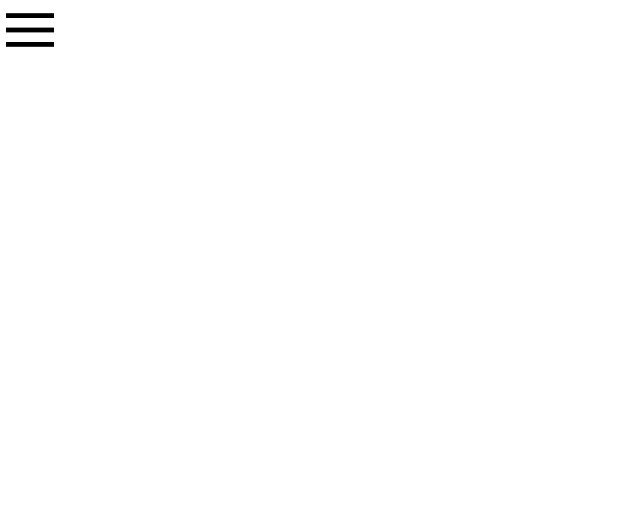
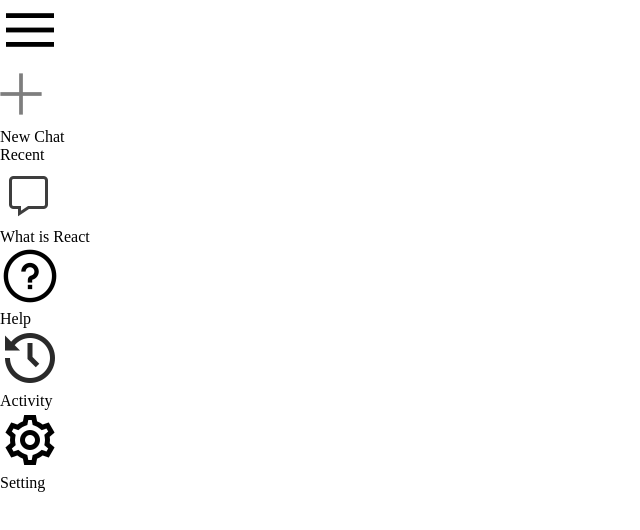
Before and after one commit to hamzarahmoun/gemini, a React (Vite) app: page / in a window 1280 px wide. Shown: the top 530 px of the page, without its empty margins (0-640 px from the left). Built offline with nearby package versions, Linux system fonts and the light colour scheme.

Commit message:
left-side

```diff
--- a/index.html
+++ b/index.html
@@ -4,7 +4,7 @@
     <meta charset="UTF-8" />
     <link rel="icon" type="image/svg+xml" href="/vite.svg" />
     <meta name="viewport" content="width=device-width, initial-scale=1.0" />
-    <title>Gemini Clone1</title>
+    <title>Gemini Clone</title>
   </head>
   <body>
     <div id="root"></div>
--- a/src/component/Sidebar/Sidebar.jsx
+++ b/src/component/Sidebar/Sidebar.jsx
@@ -7,10 +7,39 @@
     <div className='sidebar'>
         <div className="top">
             <img src={assets.menu_icon} alt="" />
+            <div className='new-chat'>
+              <img src={assets.plus_icon} alt="" />
+              <p> New Chat</p>
+            </div>
+            <div className="recent">
+              <p className="recent-title">Recent</p>
+              <div className="recent-entry">
+                <img src={assets.message_icon} alt="" />
+                <p>What is React</p>
+              </div>
+            </div>
+
         </div>
         <div className="bottom">
+          <div className="bottom-item recent-entry" >
+            <img src={assets.question_icon} alt=''/>
+            <p >Help</p>
+          </div>
+          <div className="bottom-item recent-entry" >
+            <img src={assets.history_icon} alt=''/>
+            <p >Activity</p>
+          </div>
+          <div className="bottom-item recent-entry" >
+            <img src={assets.setting_icon} alt=''/>
+            <p >Setting</p>
+          </div>
+
 
         </div>
+      <div>
+
+      </div>
+
 
     </div>
   )
```
